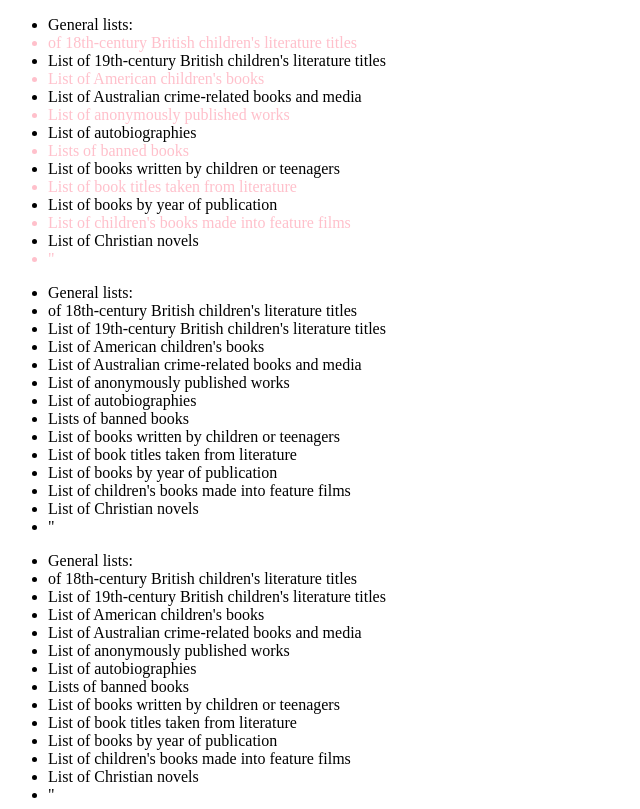
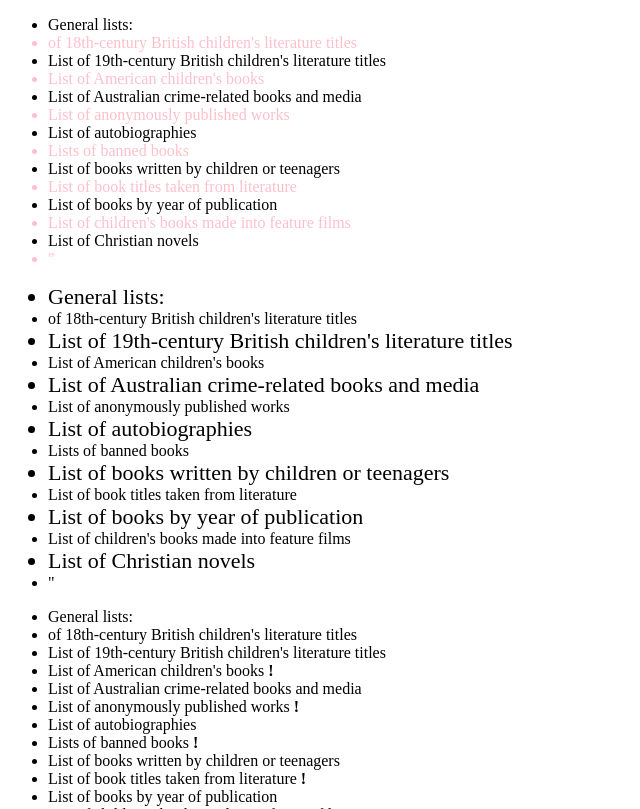
Before and after one commit to cat007power-art/HTML-CSS, a plain HTML site: page Homeworks/HW-6-3/homework-6-3.html in a window 1280 px wide. Shown: the top 809 px of the page, without its empty margins (0-640 px from the left). Drawn offline with Linux system fonts and the light colour scheme.

Commit message:
проміжний

```diff
--- a/Homeworks/HW-6-3/style.css
+++ b/Homeworks/HW-6-3/style.css
@@ -1,3 +1,11 @@
 .box-one li:nth-child(even) {
     color: pink;
 }
+.box-two li:nth-child(odd) {
+    font-size: 22px;
+}
+.box-three li:nth-child(2n+4)::after {
+    content: "!";
+    font-weight: bold;
+    margin-left: 4px;
+}
```
